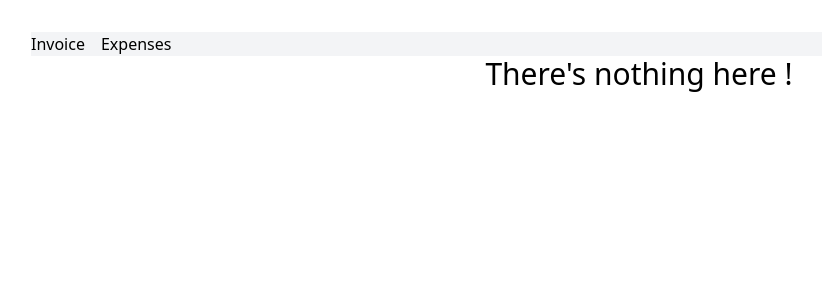
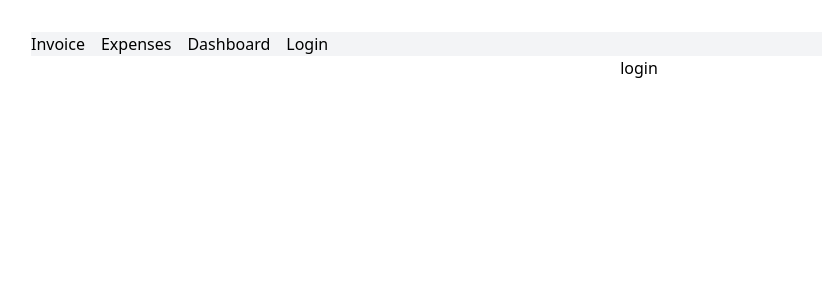
Before and after one commit to NRotondaro/react-router-app, a React (Vite) app: page /login in a window 1280 px wide. Shown: the top 300 px of the page, without its empty margins (1-823 px from the left). Built offline with nearby package versions, Linux system fonts and the light colour scheme.

Commit message:
feat: add fake auth context

```diff
--- a/src/App.tsx
+++ b/src/App.tsx
@@ -1,7 +1,10 @@
 import './App.css';
 import { Link, Outlet } from 'react-router-dom';
+import { AuthConsumer } from './hooks/auth';
 
 function App() {
+  const auth = AuthConsumer();
+  console.log(auth);
   return (
     <h1 className='container mx-auto'>
       <nav className='bg-gray-100 flex gap-4'>
@@ -11,6 +14,12 @@ function App() {
         <Link to='/expenses'>
           <span>Expenses</span>
         </Link>
+        <Link to='/dashboard'>
+          <span>Dashboard</span>
+        </Link>
+        <Link to='/login'>
+          <span>Login</span>
+        </Link>
       </nav>
       <Outlet></Outlet>
     </h1>
--- /dev/null
+++ b/src/components/dashboard.tsx
@@ -0,0 +1,3 @@
+export default function Dashboard() {
+  return <div>dashboard</div>;
+}
--- /dev/null
+++ b/src/components/login.tsx
@@ -0,0 +1,3 @@
+export default function Login() {
+  return <div>login</div>;
+}
--- /dev/null
+++ b/src/hooks/auth.tsx
@@ -0,0 +1,15 @@
+import { createContext, PropsWithChildren, useContext } from 'react';
+
+const initialState = { auth: false };
+
+const authContext = createContext(initialState);
+
+export function AuthProvider({ children }: PropsWithChildren) {
+  return (
+    <authContext.Provider value={initialState}>{children}</authContext.Provider>
+  );
+}
+
+export function AuthConsumer() {
+  return useContext(authContext);
+}
--- /dev/null
+++ b/src/router.tsx
@@ -0,0 +1,54 @@
+import { createBrowserRouter } from 'react-router-dom';
+import App from './App';
+import Bills from './components/bills';
+import Dashboard from './components/dashboard';
+import Expenses from './components/expenses';
+import Invoices from './components/invoices';
+import Login from './components/login';
+
+export const router = createBrowserRouter([
+  {
+    path: '/',
+    element: <App />,
+    children: [
+      {
+        path: '/invoices',
+        element: <Invoices />,
+        children: [
+          {
+            index: true,
+            element: (
+              <main className='text-center py-5'>
+                <p>Select an Invoice</p>
+              </main>
+            ),
+          },
+          {
+            path: ':invoiceId',
+            element: <Bills />,
+          },
+        ],
+      },
+      {
+        path: '/expenses',
+        element: <Expenses />,
+      },
+      {
+        path: '/login',
+        element: <Login />,
+      },
+      {
+        path: '/dashboard',
+        element: <Dashboard />,
+      },
+      {
+        path: '*',
+        element: (
+          <main className='text-center'>
+            <p className='text-3xl'>There's nothing here !</p>
+          </main>
+        ),
+      },
+    ],
+  },
+]);
```
Also changed, not shown: src/main.tsx (+11 -9 lines).
